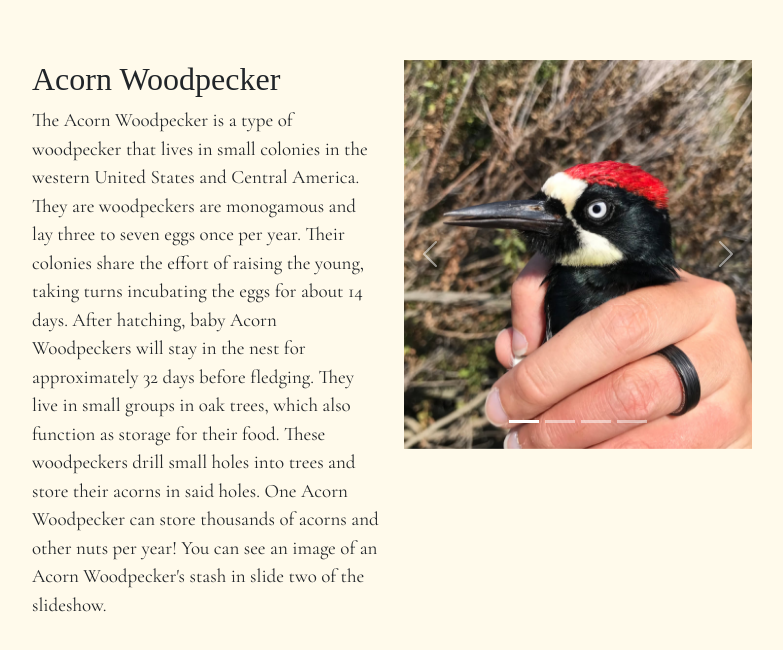
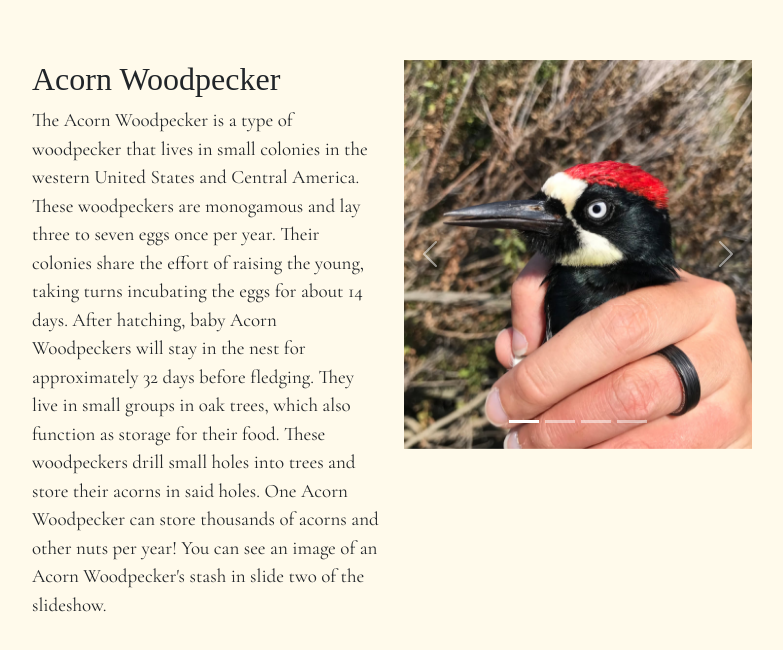
Before and after one commit to lamcl04/delightfully-unique-birds, a plain HTML site: page index.html in a window 1280 px wide. Shown: the part 929-1579 px from the top of the page, without its empty margins (248-1031 px from the left). Drawn offline with nearby package versions, Linux system fonts and the light colour scheme; a web font is replaced by a local one.

Commit message:
Update index.html

```diff
--- a/index.html
+++ b/index.html
@@ -116,7 +116,7 @@
                 <div class="row gx-4 justify-content-center">
                     <div class="col-lg-4">
                         <h2>Acorn Woodpecker</h2>
-                        <p>The Acorn Woodpecker is a type of woodpecker that lives in small colonies in the western United States and Central America. They are woodpeckers are monogamous and lay three to seven eggs once per year. Their colonies share the effort of raising the young, taking turns incubating the eggs for about 14 days. After hatching, baby Acorn Woodpeckers will stay in the nest for approximately 32 days before fledging. They live in small groups in oak trees, which also function as storage for their food. These woodpeckers drill small holes into trees and store their acorns in said holes. One Acorn Woodpecker can store thousands of acorns and other nuts per year! You can see an image of an Acorn Woodpecker's stash in slide two of the slideshow. </p>
+                        <p>The Acorn Woodpecker is a type of woodpecker that lives in small colonies in the western United States and Central America. These woodpeckers are monogamous and lay three to seven eggs once per year. Their colonies share the effort of raising the young, taking turns incubating the eggs for about 14 days. After hatching, baby Acorn Woodpeckers will stay in the nest for approximately 32 days before fledging. They live in small groups in oak trees, which also function as storage for their food. These woodpeckers drill small holes into trees and store their acorns in said holes. One Acorn Woodpecker can store thousands of acorns and other nuts per year! You can see an image of an Acorn Woodpecker's stash in slide two of the slideshow. </p>
                     </div>
                     <div class="col-lg-4">
                         <div id="BirdOneSlides" class="carousel slide">
```
